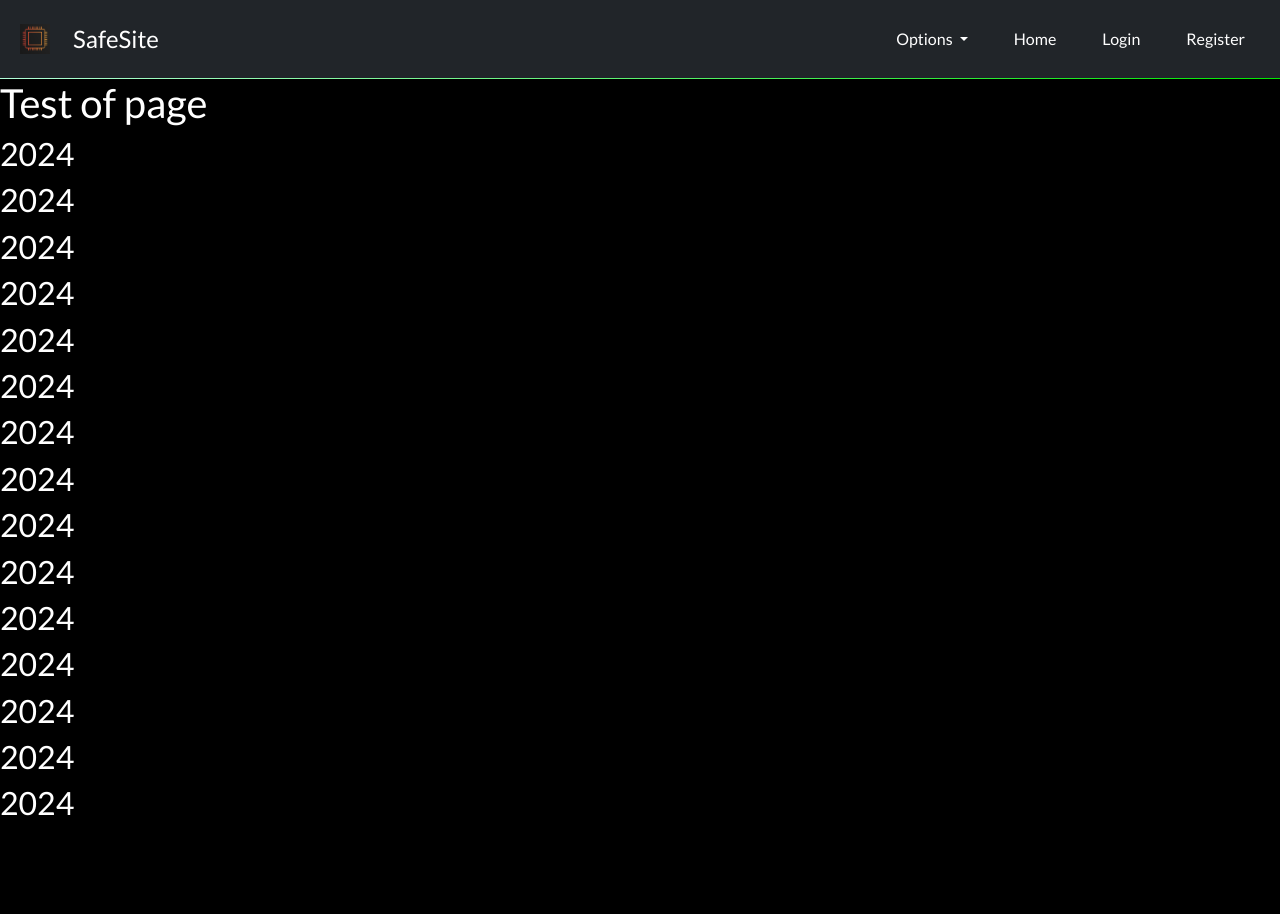
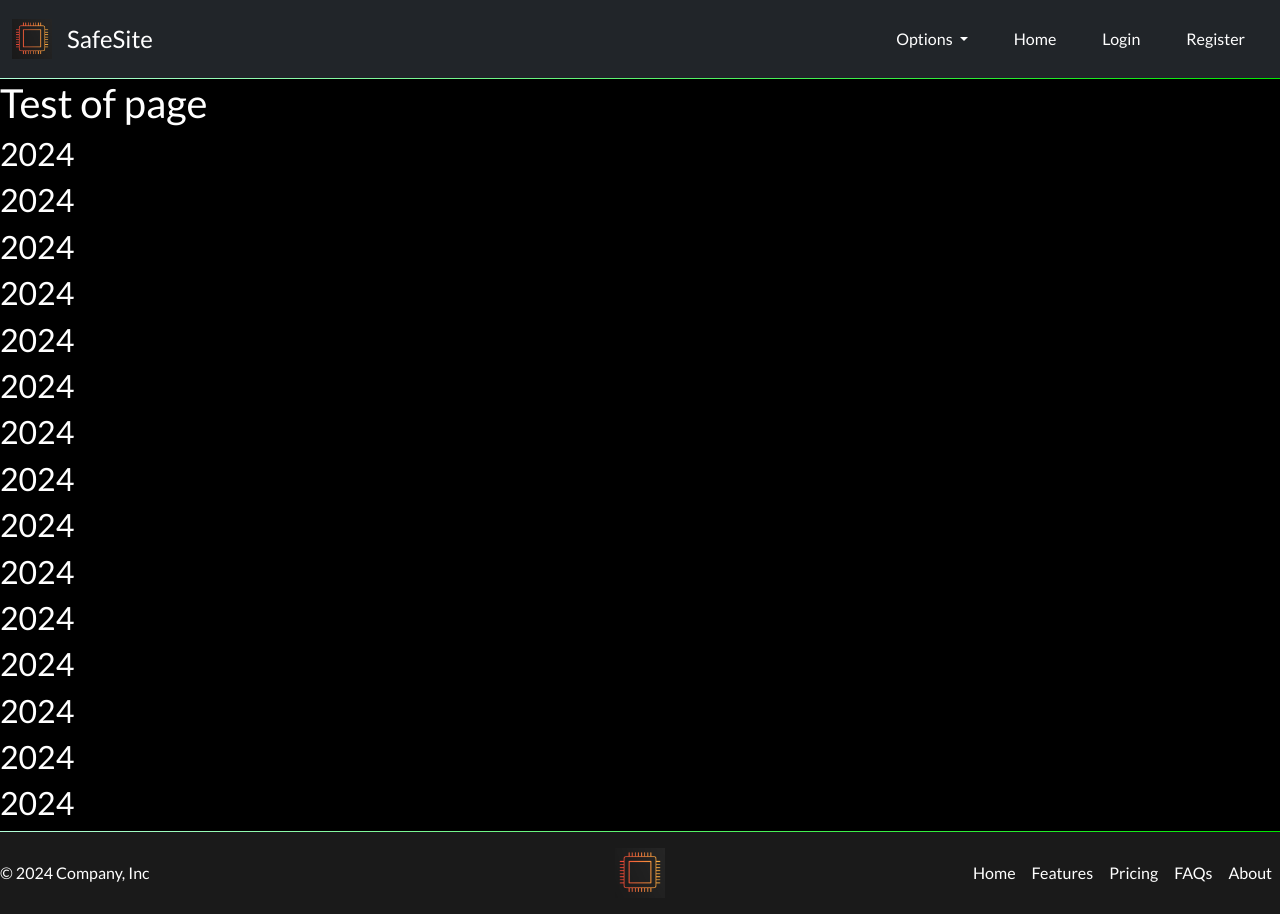
Before and after one commit to Szaitan/Health_and_Safety_webapp, a Django app: page / in a window 1280 px wide. Before the commit the page ends 816 px from the top, so only its background shows below. Run offline with Django 4.2, Linux system fonts and the light colour scheme.

Commit message:
Kutno - "Footer-version.01 html and css."

```diff
--- /dev/null
+++ b/static/footer/footer.css
@@ -0,0 +1,19 @@
+.footer-buttons {
+    color: white;
+}
+
+.footer-buttons:hover {
+    color: #00e600;
+    text-decoration: underline;
+    text-decoration-thickness: 2px;
+    text-decoration-color: lightgrey;
+}
+
+.footer-bar {
+    background-color: #1a1a1a;
+    border-top: 1px solid;
+    border-image-slice: 1;
+    border-image-source: linear-gradient(to right, #b3ffda, #00e600);
+    border-width: 1px;
+
+}
--- a/static/header/header.css
+++ b/static/header/header.css
@@ -1,9 +1,10 @@
 .navigation-bar {
     border-bottom: 1px solid;
     border-image-slice: 1;
+    border-image-source: linear-gradient(to right, #b3ffda, #00e600);
     border-width: 1px;
-    border-image-source: linear-gradient(to right, #b3ffda, #00e600);
 }
+
 .navbar-buttons {
     color: white;
     margin: 8px 15px;
--- a/templates/base.html
+++ b/templates/base.html
@@ -12,6 +12,7 @@
     <link href="https://fonts.googleapis.com/css2?family=Lato:ital,wght@0,100;0,300;0,400;0,700;0,900;1,100;1,300;1,400;1,700;1,900&display=swap" rel="stylesheet">
     <link rel="stylesheet" href="{% static 'general.css' %}">
     <link rel="stylesheet" href="{% static 'header/header.css' %}">
+    <link rel="stylesheet" href="{% static 'footer/footer.css' %}">
     <title>{% block title %}{% endblock %}</title>
     {% block css_files%}{% endblock %}
 </head>
--- /dev/null
+++ b/templates/footer.html
@@ -0,0 +1,14 @@
+{% load static %}
+
+<footer class="d-flex flex-wrap justify-content-between align-items-center py-3 border-top footer-bar">
+    <p class="col-md-4 mb-0 footer-buttons">© {{ year }} Company, Inc</p>
+    <img src="{% static 'general_images/SafeSite.PNG' %}" alt="Bootstrap" width=50px" height="50px">
+
+    <ul class="nav col-md-4 justify-content-end">
+        <li class="nav-item"><a href="#" class="nav-link px-2 footer-buttons">Home</a></li>
+        <li class="nav-item"><a href="#" class="nav-link px-2 footer-buttons">Features</a></li>
+        <li class="nav-item"><a href="#" class="nav-link px-2 footer-buttons">Pricing</a></li>
+        <li class="nav-item"><a href="#" class="nav-link px-2 footer-buttons">FAQs</a></li>
+        <li class="nav-item"><a href="#" class="nav-link px-2 footer-buttons">About</a></li>
+    </ul>
+</footer>
--- a/templates/header.html
+++ b/templates/header.html
@@ -1,7 +1,7 @@
 {% load static %}
 <nav class="navbar navbar-expand-lg navbar-dark bg-dark sticky-top navigation-bar">
     <div class="container-fluid">
-        <img src="{% static 'header/SafeSite.PNG' %}" alt="Bootstrap" width="30" height="30" class="m-2">
+        <img src="{% static 'general_images/SafeSite.PNG' %}" alt="Bootstrap" width="40px" height="40px">
         <a class="navbar-brand navbar-buttons navbar-title mr-2" href="#">SafeSite</a>
         <button class="navbar-toggler" type="button" data-bs-toggle="collapse" data-bs-target="#navbarNavDropdown" aria-controls="navbarNavDropdown" aria-expanded="false" aria-label="Toggle navigation">
             <span class="navbar-toggler-icon"></span>
--- a/webapp/templates/webapp/intro_page.html
+++ b/webapp/templates/webapp/intro_page.html
@@ -21,4 +21,5 @@
     <h2>{{ year }}</h2>
     <h2>{{ year }}</h2>
     <h2>{{ year }}</h2>
+{% include 'footer.html' %}{% with year=year %}{% endwith %}
 {% endblock %}
```
Also changed, not shown: static/general_images/SafeSite.PNG (renamed from static/header/SafeSite.PNG).
